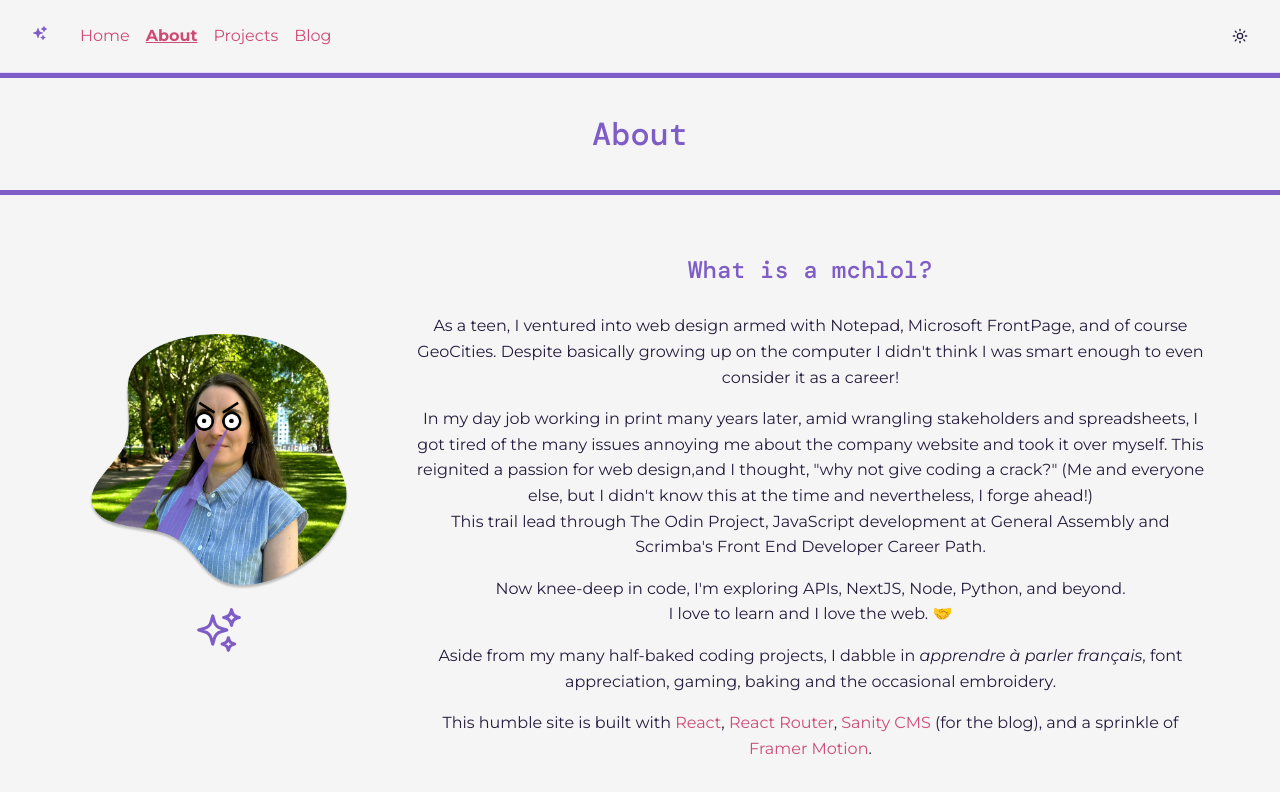
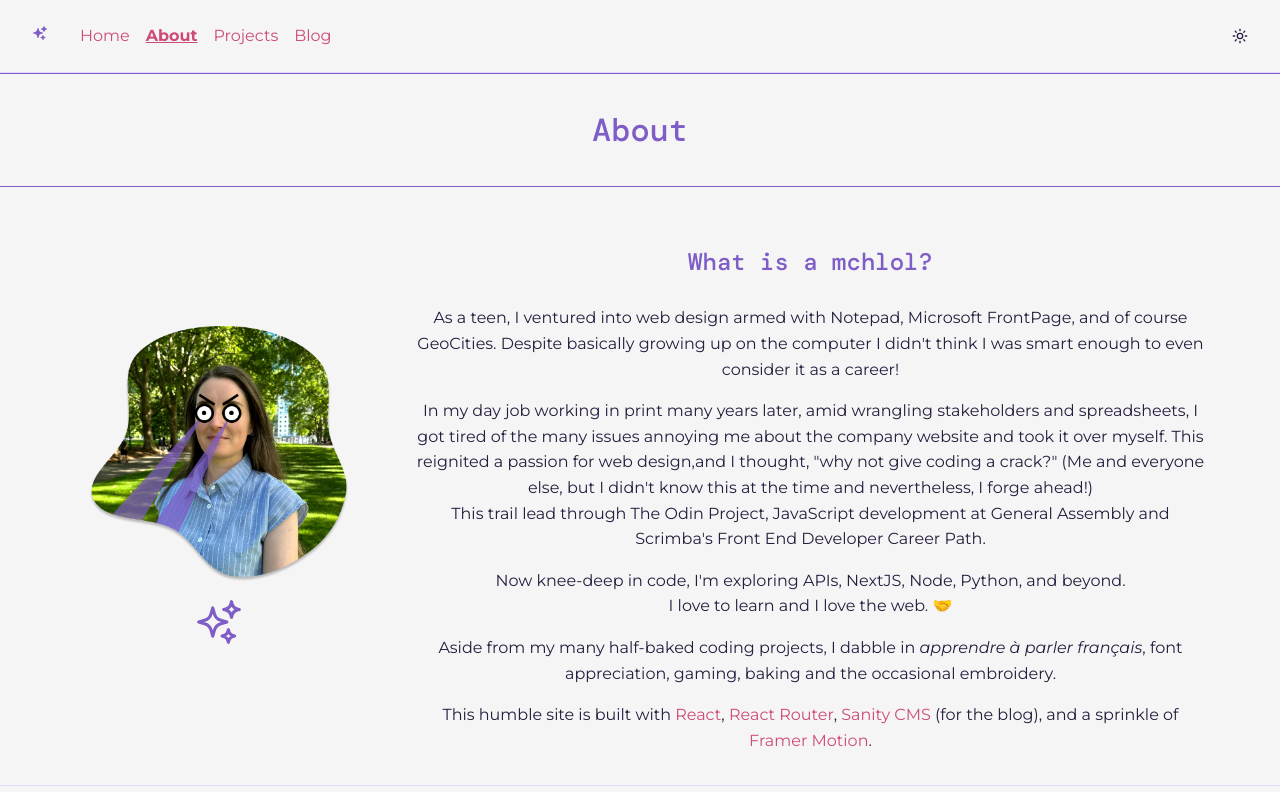
Before and after one commit to mchlol/portfolio-23, a React (Vite) app: page /about in a window 1280 px wide. Shown: the top 792 px of the page. Built offline with nearby package versions, Linux system fonts and the light colour scheme; no server answers.

Commit message:
reduce border in section h2s

```diff
--- a/src/App.css
+++ b/src/App.css
@@ -133,8 +133,8 @@ h2 {
 .section-header {
   margin: 0;
   padding: 1em;
-  border-bottom: 5px solid var(--accentColourStrong);
-  border-top: 5px solid var(--accentColourStrong);
+  border-bottom: 1px solid var(--accentColourStrong);
+  border-top: 1px solid var(--accentColourStrong);
 }
 
 button {
```
